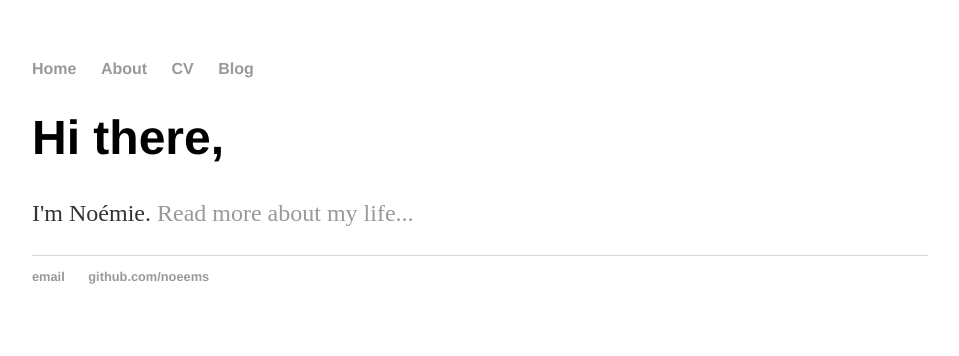
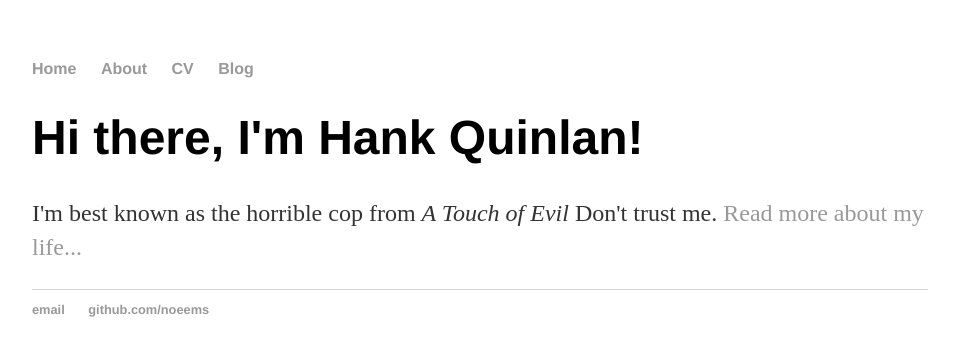
Before and after one commit to noeems/noeems.github.io, a Jekyll site: the page built from index.html, in a window 1280 px wide. Shown: the top 356 px of the page, without its empty margins (160-1119 px from the left). Built offline with Jekyll 4.4.1, drawn with Linux system fonts in a browser that asks for light colours.

Commit message:
Update index.html

```diff
--- a/index.html
+++ b/index.html
@@ -1,30 +1,8 @@
-<!DOCTYPE html>
-<html>
-	<head>
-		<title>Noémie Girard</title>
-		<!-- link to main stylesheet -->
-		<link rel="stylesheet" type="text/css" href="/css/main.css">
-	</head>
-	<body>
-		<nav>
-    		<ul>
-        		<li><a href="/">Home</a></li>
-	        	<li><a href="/about">About</a></li>
-        		<li><a href="/cv">CV</a></li>
-        		<li><a href="/blog">Blog</a></li>
-    		</ul>
-		</nav>
-		<div class="container">
-    		<div class="blurb">
-        		<h1>Hi there,</h1>
-				<p> I'm Noémie. <a href="/about">Read more about my life...</a></p>
-    		</div><!-- /.blurb -->
-		</div><!-- /.container -->
-		<footer>
-    		<ul>
-        		<li><a href="mailto:girard.noemie@gmail.com">email</a></li>
-        		<li><a href="https://github.com/noeems">github.com/noeems</a></li>
-			</ul>
-		</footer>
-	</body>
-</html>
+---
+layout: default
+title: Hank Quinlan, Horrible Cop
+---
+<div class="blurb">
+	<h1>Hi there, I'm Hank Quinlan!</h1>
+	<p>I'm best known as the horrible cop from <em>A Touch of Evil</em> Don't trust me. <a href="/about">Read more about my life...</a></p>
+</div><!-- /.blurb -->
```
